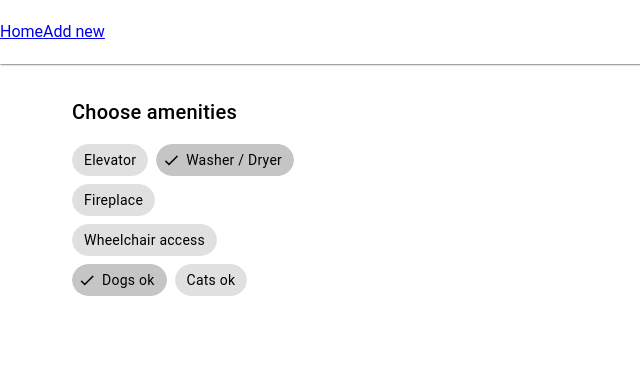
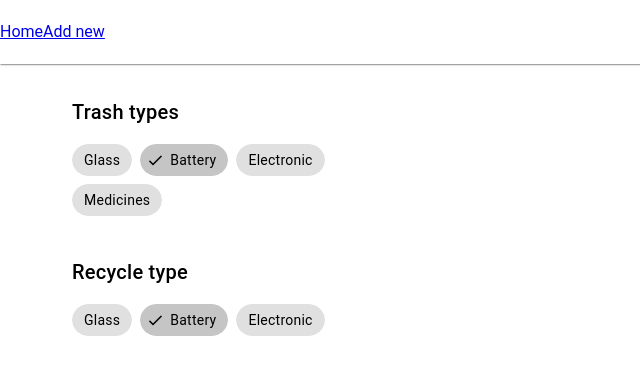
Before and after one commit to dgtvc/hackyeah2022-krk, a Vue app in the folder trashFrontend/: page / in a window 1280 px wide. Shown: the top 374 px of the page, without its empty margins (0-640 px from the left). Built offline with nearby package versions, Linux system fonts and the light colour scheme.

Commit message:
Trash types and recycle types

```diff
--- a/trashFrontend/src/views/HomeView.vue
+++ b/trashFrontend/src/views/HomeView.vue
@@ -1,29 +1,37 @@
 <script setup lang="ts">
 import { ref } from "vue";
 
-const amenities = ref([1, 4]);
+const selectedTrashTypes = ref([1, 4]);
+const selectedRecycleType = ref(1);
 </script>
 
 <template>
   <v-container>
     <v-row>
-      <v-col cols="3">
+      <v-col cols="4">
         <section class="leftBar">
           <v-card-text>
-            <h2 class="text-h6 mb-2">Choose amenities</h2>
+            <h2 class="text-h6 mb-2">Trash types</h2>
 
-            <v-chip-group v-model="amenities" column multiple>
-              <v-chip filter outlined> Elevator </v-chip>
-              <v-chip filter outlined> Washer / Dryer </v-chip>
-              <v-chip filter outlined> Fireplace </v-chip>
-              <v-chip filter outlined> Wheelchair access </v-chip>
-              <v-chip filter outlined> Dogs ok </v-chip>
-              <v-chip filter outlined> Cats ok </v-chip>
+            <v-chip-group v-model="selectedTrashTypes" column multiple>
+              <v-chip filter outlined> Glass </v-chip>
+              <v-chip filter outlined> Battery </v-chip>
+              <v-chip filter outlined> Electronic </v-chip>
+              <v-chip filter outlined> Medicines </v-chip>
+            </v-chip-group>
+          </v-card-text>
+          <v-card-text>
+            <h2 class="text-h6 mb-2">Recycle type</h2>
+
+            <v-chip-group v-model="selectedRecycleType" column>
+              <v-chip filter outlined> Glass </v-chip>
+              <v-chip filter outlined> Battery </v-chip>
+              <v-chip filter outlined> Electronic </v-chip>
             </v-chip-group>
           </v-card-text>
         </section>
       </v-col>
-      <v-col cols="9">
+      <v-col cols="8">
         <RouterView />
       </v-col>
     </v-row>
```
